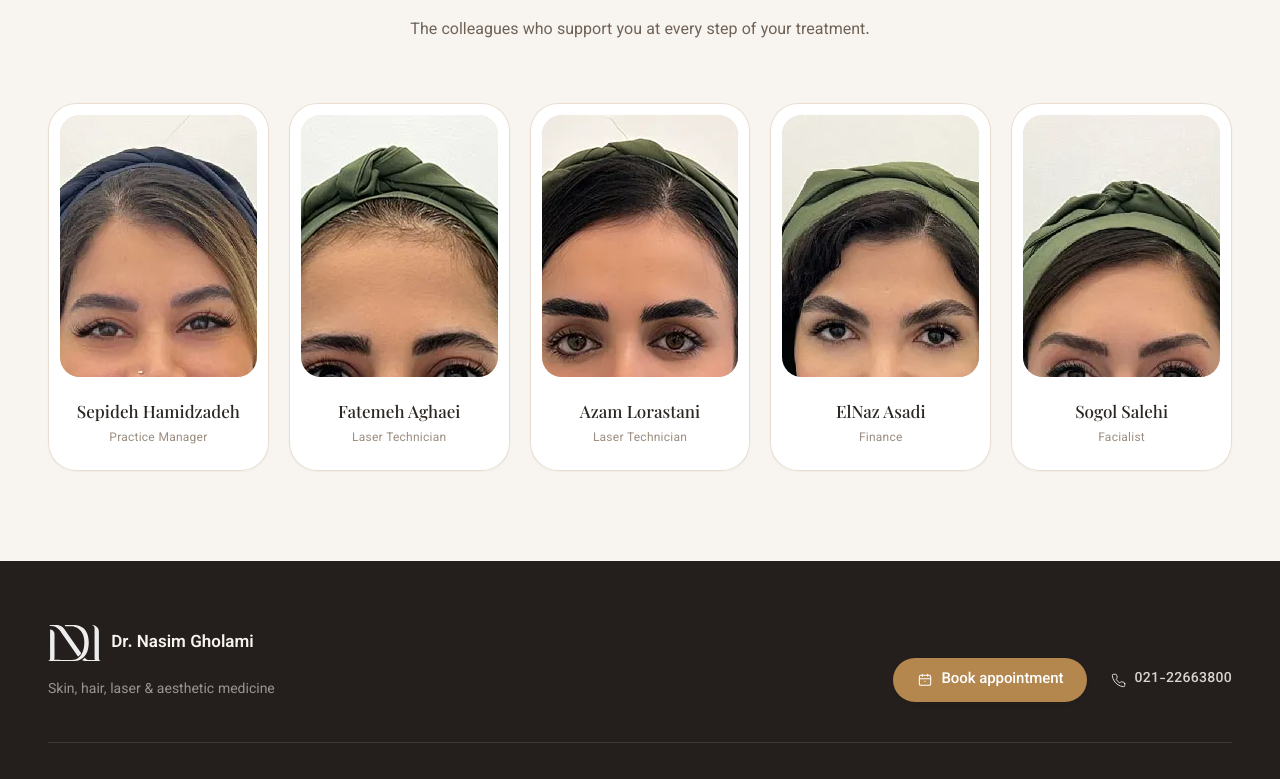
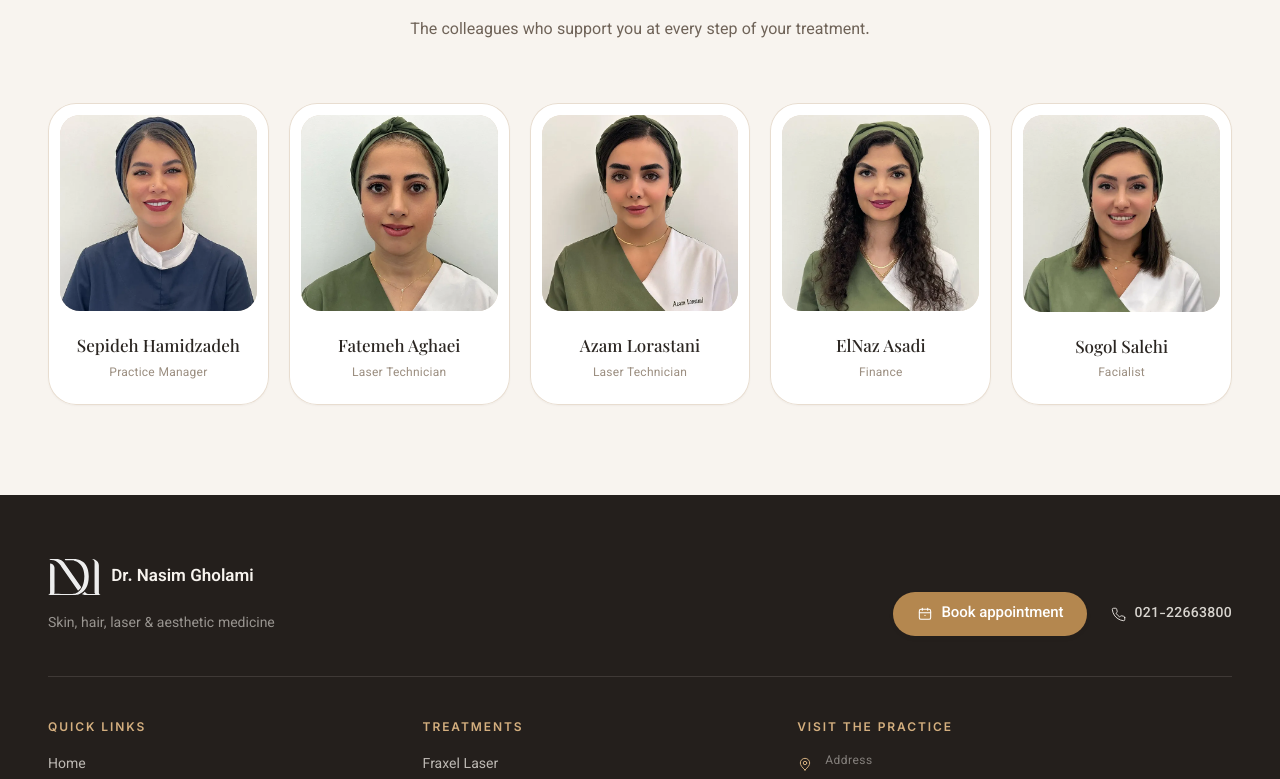
Before and after one commit to amirfahimnia/dr.nasim, a Next.js app: page /en/about in a window 1280 px wide. Shown: the part 1728-2507 px from the top of the page. Built offline with nearby package versions, Linux system fonts and the light colour scheme.

Commit message:
fix: update team media styles for square aspect ratio and improve photo display

```diff
--- a/src/styles/blocks/team.css
+++ b/src/styles/blocks/team.css
@@ -82,12 +82,13 @@ html[dir="rtl"] .team__title {
     var(--shadow-lg);
 }
 
-/* Portrait — 3:4, matching the source photos, framed with a hairline */
+/* Square portrait, framed with a hairline. The photos are 640×853, so a
+ * square crop anchored just below the top edge keeps the whole face in. */
 .team__media {
   position: relative;
   display: block;
   width: 100%;
-  aspect-ratio: 3 / 4;
+  aspect-ratio: 1 / 1;
   overflow: hidden;
   margin-block-end: 1rem;
   border-radius: var(--radius-xl);
@@ -96,8 +97,11 @@ html[dir="rtl"] .team__title {
 }
 
 .team__photo {
+  display: block;
+  width: 100%;
+  height: 100%;
   object-fit: cover;
-  object-position: center 20%;
+  object-position: center 12%;
   transition: transform 800ms cubic-bezier(0.2, 0.7, 0.3, 1);
 }
 
@@ -110,7 +114,7 @@ html[dir="rtl"] .team__title {
   display: grid;
   place-items: center;
   width: 100%;
-  aspect-ratio: 3 / 4;
+  aspect-ratio: 1 / 1;
   margin-block-end: 1rem;
   border-radius: var(--radius-xl);
   background: var(--color-cream-soft);
```
